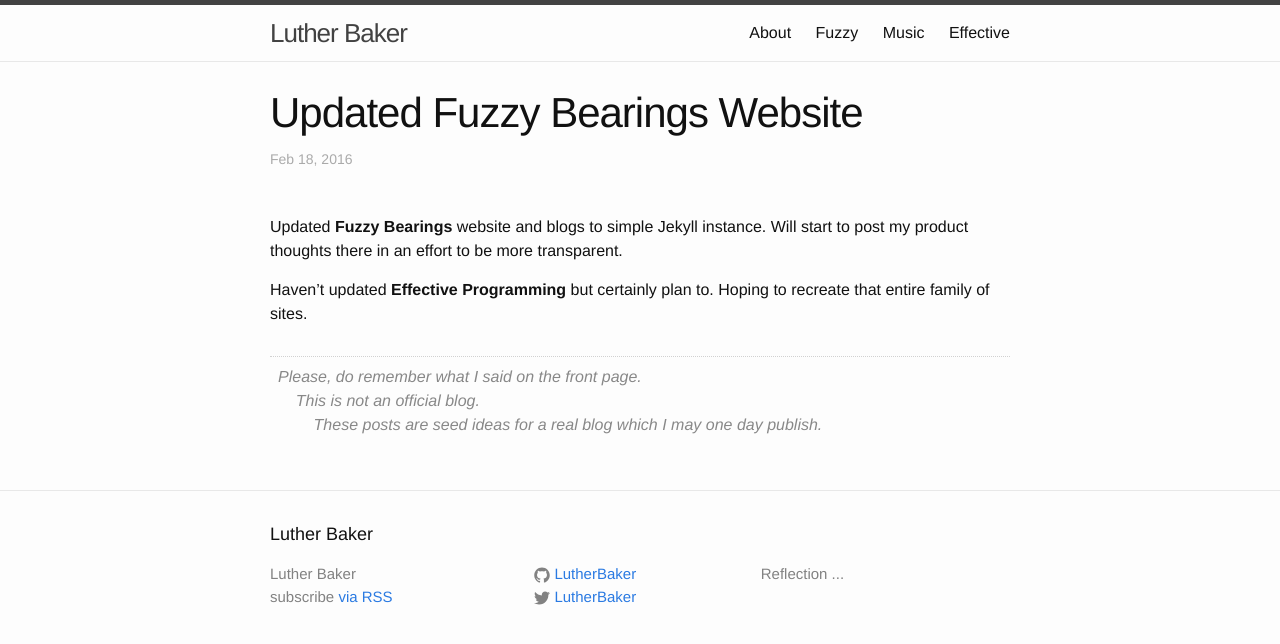
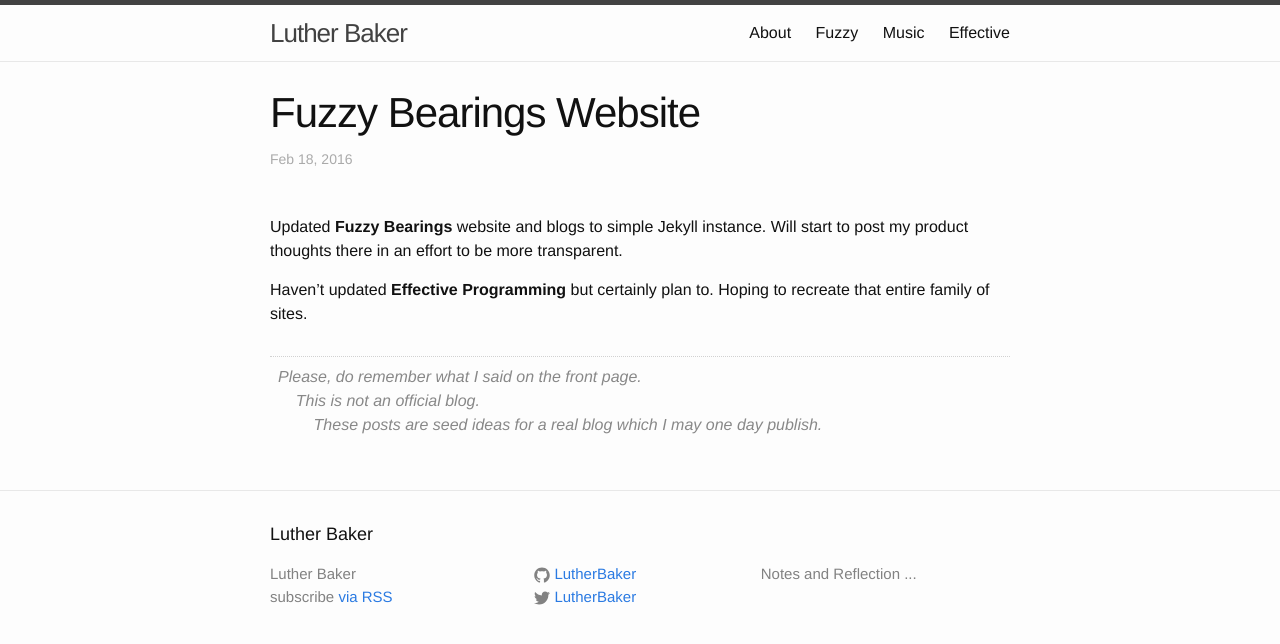
Before and after one commit to LutherBaker-Websites/com.lutherbaker.notes, a Jekyll site: the page built from fuzzy/_posts/2016-02-18-fuzzy-bearings.md, in a window 1280 px wide. Shown: the top 644 px of the page. Built offline with Jekyll 4.4.1, drawn with Linux system fonts in a browser that asks for light colours.

Commit message:
Updated a few pages.

```diff
--- a/CNAME
+++ b/CNAME
@@ -1 +1 @@
-stream.lutherbaker.com
+notes.lutherbaker.com
--- a/_config.yml
+++ b/_config.yml
@@ -8,9 +8,9 @@
 # Site settings
 title: Luther Baker
 description: > # this means to ignore newlines until "baseurl:"
-  Reflection ...
+  Notes and Reflection ...
 baseurl: "" # the subpath of your site, e.g. /blog
-url: "http://stream.lutherbaker.com" # the base hostname & protocol for your site
+url: "http://notes.lutherbaker.com" # the base hostname & protocol for your site
 twitter_username: LutherBaker
 github_username:  LutherBaker
 
--- a/fuzzy/_posts/2016-02-18-fuzzy-bearings.md
+++ b/fuzzy/_posts/2016-02-18-fuzzy-bearings.md
@@ -1,6 +1,6 @@
 ---
 layout: post
-title: Updated Fuzzy Bearings Website
+title: Fuzzy Bearings Website
 ---
 
 Updated **Fuzzy Bearings** website and blogs to simple Jekyll instance. Will start to post my product thoughts there in an effort to be more transparent.
```
Also changed, not shown: about.md (+1 -1 lines), README.md.
